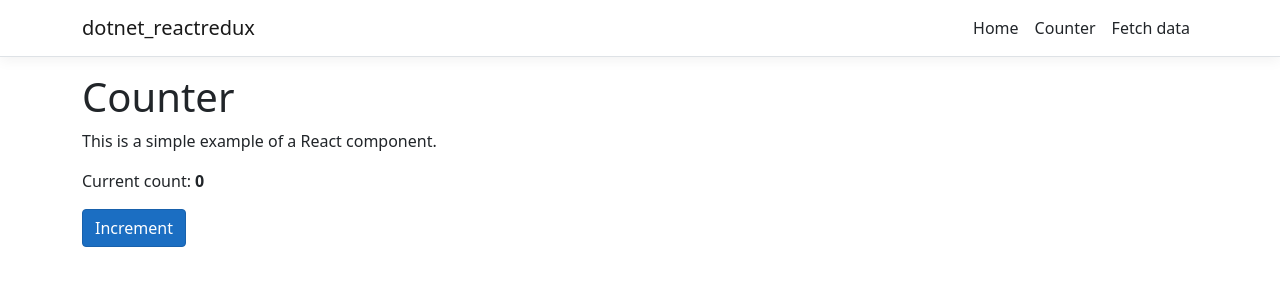
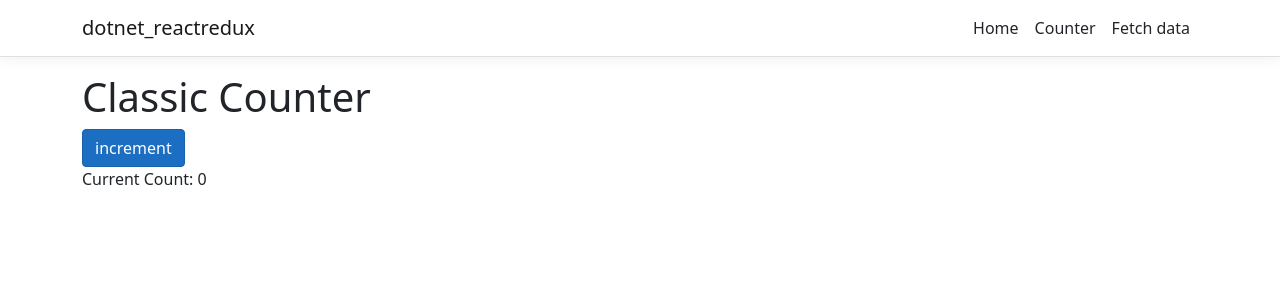
Before and after one commit to Dj-Viking/dotnet-react, a React app in the folder ClientApp/: page /counter in a window 1280 px wide. Shown: the top 300 px of the page. Built offline with nearby package versions, Linux system fonts and the light colour scheme.

Commit message:
counter is ts now

```diff
--- a/ClientApp/src/App.tsx
+++ b/ClientApp/src/App.tsx
@@ -6,8 +6,8 @@ import { BrowserRouter } from 'react-router-dom';
 import { Home } from './components/Home';
 // @ts-ignore
 import { FetchData } from './components/FetchData.tsx';
-import { Counter } from './components/Counter';
-
+// @ts-ignore
+import Counter from './components/Counter.tsx';
 
 
 import './custom.css'
--- /dev/null
+++ b/ClientApp/src/components/Counter.tsx
@@ -0,0 +1,20 @@
+import React, { useState } from "react";
+
+
+const _Counter: React.FC<{}> = () => {
+
+    const [count, setCount] = useState<number>(0);
+
+    return (
+        <div>
+            <h1>Classic Counter</h1>
+            <button className="btn btn-primary" onClick={() => {
+                setCount(count + 1)
+            }}>increment</button>
+            <p>Current Count: {count}</p>
+        </div>
+    );
+
+}
+
+export default _Counter;
```
